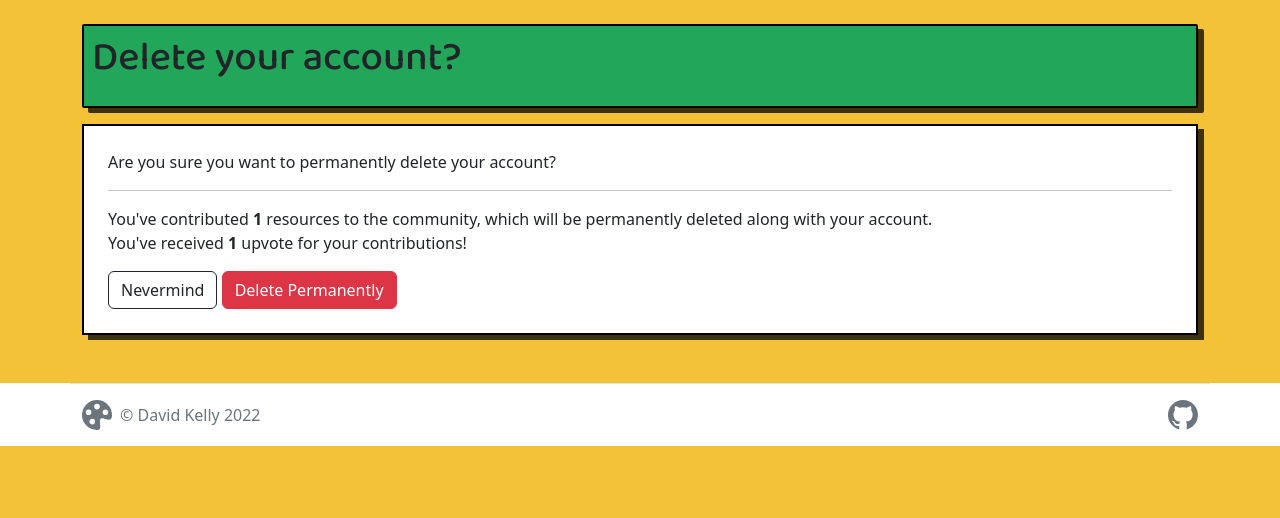
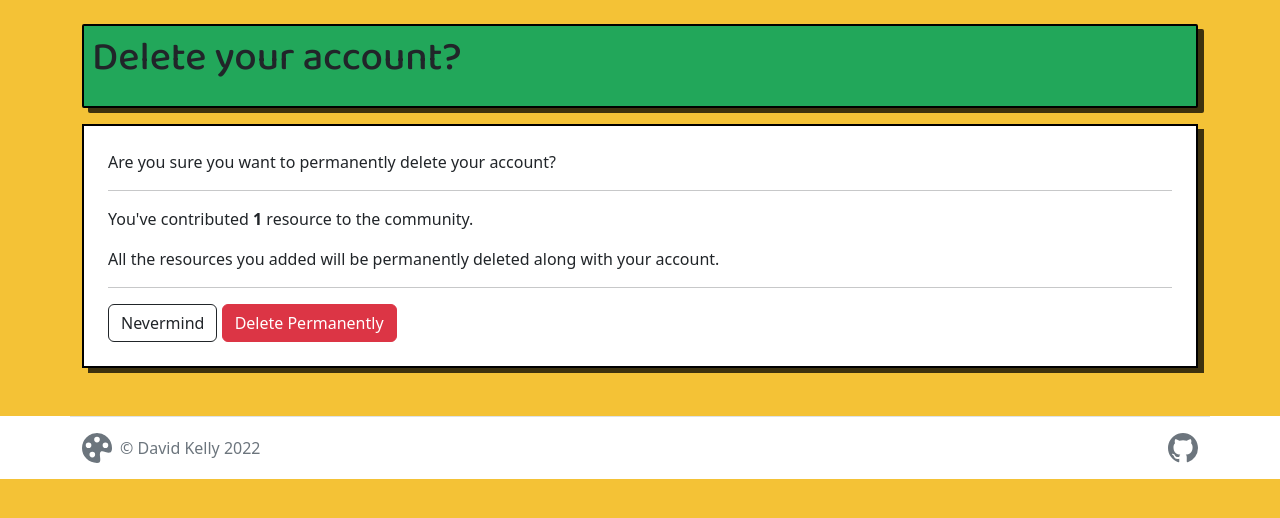
Before and after one commit to davidindub/designland, a Django app: a page that uses templates/base.html in a window 1280 px wide. Shown: the part 74-592 px from the top of the page. Run offline with Django 3.2, Linux system fonts and the light colour scheme; a user stored in the database is signed in; tables that the repository leaves empty hold one stand-in row (values such as "Sample post"); one stand-in notice (Sample message) is shown; parts of the project's set-up code (start-up, migrations or seed data) failed here and were passed over.

Commit message:
Add Bootstrap toasts to display Django messages

```diff
--- a/directory/views.py
+++ b/directory/views.py
@@ -97,10 +97,12 @@ class UpdateUserProfile(View):
             if form.is_valid():
                 updated_entry = form.save()
                 # Return user to the profile they just updated
+                messages.add_message(request, messages.SUCCESS, 'Profile Updated!')
                 return redirect("user", user_info.username)
 
         else:
             return redirect("home")
+
 
 class DeleteUserProfile(View):
     def get(self, request, *arg, **kwargs):
@@ -120,6 +122,7 @@ class DeleteUserProfile(View):
             User, username=self.kwargs["user"])
 
         if self.request.user == user_info or self.request.user.is_superuser:
+            messages.add_message(request, messages.SUCCESS, f"Account for {user_info} successfully deleted.")
             user_info.delete()
 
         return redirect("home")
@@ -156,7 +159,8 @@ class CreateResource(View):
             form = FormForResource(request.POST)
             if form.is_valid():
                 new_entry = form.save()
-                # Should return user to the details page of the resource
+                messages.add_message(request, messages.SUCCESS, f"{new_entry} successfully added")
+                # return user to the details page of the resource
                 # they just added or updated
                 return redirect("resource_detail", new_entry.slug)
             else:
@@ -197,10 +201,12 @@ class UpdateResource(View):
 
             if form.is_valid():
                 updated_entry = form.save()
-                # Should return user to the details page of the resource they just added or updated
+                messages.add_message(request, messages.SUCCESS, f"{resource} updated.")
+                # return user to the details page of the resource they added or updated
                 return redirect("resource_detail", updated_entry.slug)
 
         else:
+            messages.add_message(request, messages.ERROR, f"There was an error")
             return redirect("home")
 
 
@@ -259,8 +265,10 @@ class ResourceBookmark(View):
         resource = get_object_or_404(Resource, slug=slug)
         if resource.bookmarks.filter(id=request.user.id).exists():
             resource.bookmarks.remove(request.user)
+            messages.add_message(request, messages.INFO, 'Bookmark Removed')
         else:
             resource.bookmarks.add(request.user)
+            messages.add_message(request, messages.INFO, 'Bookmark Added.')
 
         return HttpResponseRedirect(reverse('resource_detail', args=[slug]))
 
@@ -270,8 +278,10 @@ class ResourceUpvote(View):
     def post(self, request, slug, *args, **kwargs):
         resource = get_object_or_404(Resource, slug=slug)
         if resource.upvotes.filter(id=request.user.id).exists():
+            messages.add_message(request, messages.INFO, f"Removed upvote from {resource}.")
             resource.upvotes.remove(request.user)
         else:
+            messages.add_message(request, messages.INFO, f"Upvoted {resource}!")
             resource.upvotes.add(request.user)
 
         return HttpResponseRedirect(request.META.get('HTTP_REFERER', '/'))
--- a/static/css/style.css
+++ b/static/css/style.css
@@ -49,7 +49,7 @@ a {
     border: 2px solid rgb(0, 0, 0);
 }
 
-.card, .resource-container, .container-main-content {
+.card, .resource-container, .container-main-content, .message-toast {
     border: 2px solid rgb(0, 0, 0);
     box-shadow: 6px 5px 0px 0px rgba(0,0,0,0.75);
 }
--- a/templates/base.html
+++ b/templates/base.html
@@ -109,9 +109,13 @@
             </div>
 
             <ul class="nav col-md-4 justify-content-end list-unstyled d-flex">
-            <li class="ms-3"><a class="text-muted footer-link" href="https://github.com/davidindub/designland" target="_blank" rel="noopener" aria-label="GitHub repository for this project (opens in a new tab)">
-                <svg xmlns="http://www.w3.org/2000/svg" width="30" height="30" fill="currentColor" class="bi bi-github" viewBox="0 0 16 16">
-                <path d="M8 0C3.58 0 0 3.58 0 8c0 3.54 2.29 6.53 5.47 7.59.4.07.55-.17.55-.38 0-.19-.01-.82-.01-1.49-2.01.37-2.53-.49-2.69-.94-.09-.23-.48-.94-.82-1.13-.28-.15-.68-.52-.01-.53.63-.01 1.08.58 1.23.82.72 1.21 1.87.87 2.33.66.07-.52.28-.87.51-1.07-1.78-.2-3.64-.89-3.64-3.95 0-.87.31-1.59.82-2.15-.08-.2-.36-1.02.08-2.12 0 0 .67-.21 2.2.82.64-.18 1.32-.27 2-.27.68 0 1.36.09 2 .27 1.53-1.04 2.2-.82 2.2-.82.44 1.1.16 1.92.08 2.12.51.56.82 1.27.82 2.15 0 3.07-1.87 3.75-3.65 3.95.29.25.54.73.54 1.48 0 1.07-.01 1.93-.01 2.2 0 .21.15.46.55.38A8.012 8.012 0 0 0 16 8c0-4.42-3.58-8-8-8z"/>
+                <li class="ms-3"><a class="text-muted footer-link" href="https://github.com/davidindub/designland"
+                        target="_blank" rel="noopener"
+                        aria-label="GitHub repository for this project (opens in a new tab)">
+                        <svg xmlns="http://www.w3.org/2000/svg" width="30" height="30" fill="currentColor"
+                            class="bi bi-github" viewBox="0 0 16 16">
+                            <path
+                                d="M8 0C3.58 0 0 3.58 0 8c0 3.54 2.29 6.53 5.47 7.59.4.07.55-.17.55-.38 0-.19-.01-.82-.01-1.49-2.01.37-2.53-.49-2.69-.94-.09-.23-.48-.94-.82-1.13-.28-.15-.68-.52-.01-.53.63-.01 1.08.58 1.23.82.72 1.21 1.87.87 2.33.66.07-.52.28-.87.51-1.07-1.78-.2-3.64-.89-3.64-3.95 0-.87.31-1.59.82-2.15-.08-.2-.36-1.02.08-2.12 0 0 .67-.21 2.2.82.64-.18 1.32-.27 2-.27.68 0 1.36.09 2 .27 1.53-1.04 2.2-.82 2.2-.82.44 1.1.16 1.92.08 2.12.51.56.82 1.27.82 2.15 0 3.07-1.87 3.75-3.65 3.95.29.25.54.73.54 1.48 0 1.07-.01 1.93-.01 2.2 0 .21.15.46.55.38A8.012 8.012 0 0 0 16 8c0-4.42-3.58-8-8-8z" />
                         </svg>
                     </a></li>
             </ul>
@@ -120,12 +124,42 @@
 
 
 
-
-
     <script src="https://cdn.jsdelivr.net/npm/bootstrap@5.2.0/dist/js/bootstrap.bundle.min.js"
         integrity="sha384-A3rJD856KowSb7dwlZdYEkO39Gagi7vIsF0jrRAoQmDKKtQBHUuLZ9AsSv4jD4Xa" crossorigin="anonymous">
         </script>
 
+<!-- Use Bootstrap Toasts for Django Messages -->
+{% if messages %}
+<div class="messages toast-container position-fixed top-0 end-0 p-3">
+{% for message in messages %}
+    <div class="message-toast toast {{ message.tags }} align-items-center border-0" role="alert"
+        aria-live="assertive" aria-atomic="true">
+        <div class="d-flex">
+            <div class="toast-body">
+                {{ message }}
+            </div>
+            <button type="button" class="btn-close me-2 m-auto" data-bs-dismiss="toast"
+                aria-label="Close"></button>
+        </div>
+    </div>
+    {% endfor %}
+</div>
+
+<script>
+    const toastLiveMessages = document.getElementsByClassName("message-toast");
+
+    console.log(toastLiveMessages);
+
+    for (let toastElement of toastLiveMessages) {
+        console.log(toastElement);
+        const toast = new bootstrap.Toast(toastElement);
+        toast.show();
+    }
+</script>
+
+
+{% endif %}
+
 </body>
 
 </html>
--- a/templates/user_profile_delete.html
+++ b/templates/user_profile_delete.html
@@ -25,8 +25,10 @@ Delete Account? / Designland
 <p>Are you sure you want to permanently delete your account?</p>
 <hr>
 <p class="">
-{% if profile_info.number_resources_added > 0 %}
-You've contributed <span class="fw-bold">{{ profile_info.number_resources_added }}</span> resources to the community, which will be permanently deleted along with your account.
+{% if profile_info.number_resources_added == 1 %}
+You've contributed <span class="fw-bold">{{ profile_info.number_resources_added }}</span> resource to the community.
+{% elif profile_info.number_resources_added > 1 %}
+You've contributed <span class="fw-bold">{{ profile_info.number_resources_added }}</span> resources to the community.
 <br>
 {% if profile_info.total_upvotes_received == 1 %}
 You've received <span class="fw-bold">{{ profile_info.total_upvotes_received }}</span> upvote for your contributions!
@@ -36,7 +38,8 @@ You've received <span class="fw-bold">{{ profile_info.total_upvotes_received }}<
 {% endif %}
 </p>
 
-
+All the resources you added will be permanently deleted along with your account.
+<hr>
 {% else %}
 <p>Are you sure you want to permanently delete  {{ user_info.username }}?</p>
 {% endif %}
```
Also changed, not shown: designland/settings.py (+10 -0 lines). Lines whose indentation alone changed are shown as unchanged.
